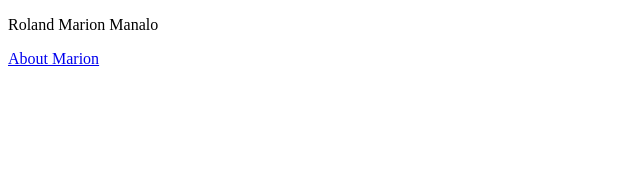
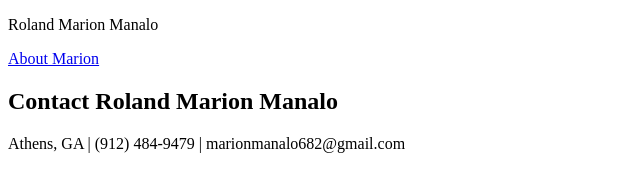
Before and after one commit to marion-manalo/cv, a plain HTML site: page contact.html in a window 1280 px wide. Shown: the whole page, without its empty margins (0-640 px from the left). Drawn offline with Linux system fonts and the light colour scheme.

Commit message:
Added basic contact information to contact.html

```diff
--- a/contact.html
+++ b/contact.html
@@ -12,5 +12,9 @@
             <a href="index.html">About Marion</a>
         </p>
     </nav>
+    <section>
+        <h1>Contact Roland Marion Manalo</h1>
+        <p>Athens, GA | (912) 484-9479 | marionmanalo682@gmail.com</p>
+    </section>
 </body>
 </html>
```
